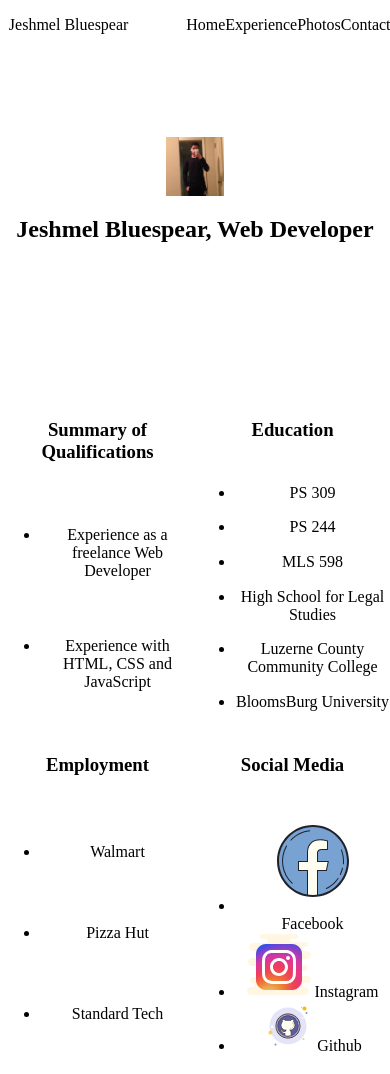
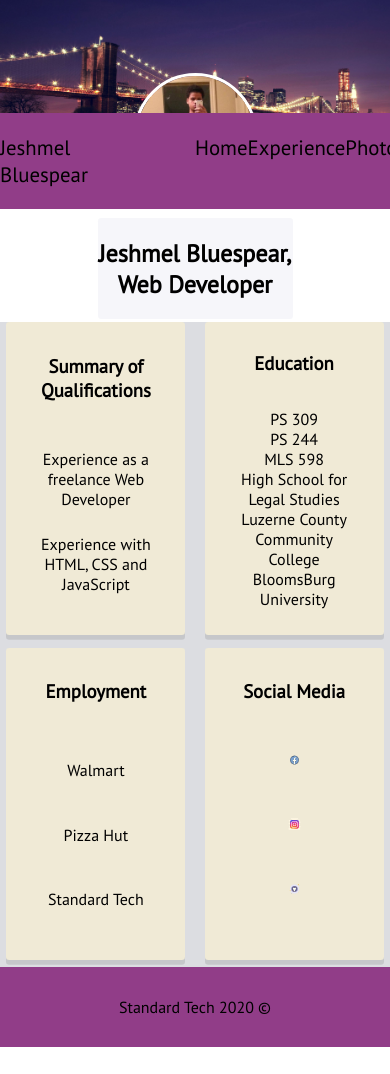
Before and after one commit to JaleelBlueSpear/Team-Tree-house-profile-resume-Page-project, a plain HTML site: page index.html in a window 390 px wide. Shown: the top 1074 px of the page. After the commit the page ends 1047 px from the top, so only its background shows below. Drawn offline with Linux system fonts and the light colour scheme.

Commit message:
finished the main css for the index.html
changed some of the layout in the css and added the styles for the css. index.html is completed. Though it is not responsive.

```diff
--- a/css/index.css
+++ b/css/index.css
@@ -1,6 +1,7 @@
 html {
   margin: 0rem;
   padding: 0rem;
+  font-family: "PT Sans", sans-serif;
 }
 
 body {
@@ -16,7 +17,7 @@ a {
 .mainPage {
   display: grid;
   grid-template-columns: 1fr;
-  grid-template-rows: 25rem 1fr 5rem;
+  grid-template-rows: 1fr 2fr 5rem;
   grid-template-areas: "header"
                        "content"
                        "footer"
@@ -24,14 +25,28 @@ a {
 
 .headerLayout {
   grid-area: header;
-  display: flex;
-  flex-direction: column;
-  justify-content: space-between;
+  display: grid;
+  grid-template-columns: 1fr;
+  grid-template-rows: 1fr 3fr 2fr;
+  grid-template-areas: "navigationLinks"
+                        "profile"
+                        "title";
+ align-items: center;
+ justify-items: center;
+}
+
+.headerStyle {
+  background-image: url("../images/BrooklynBridgebackground.jpg");
+  background-size: 100%;
+  background-repeat: no-repeat;
 }
 
 .navLayout {
+
+  grid-area: navigationLinks;
   display: flex;
   width: 100%;
+  height: auto;
   position: fixed;
   justify-content: space-around;
 }
@@ -43,18 +58,64 @@ a {
   list-style: none;
 }
 
+
+.navStyle {
+
+  background-color: #913d88;
+  font-size: 1.3rem;
+}
+
+
+.navStyle a:hover {
+  color: #FFFFFF;
+  text-decoration: underline;
+}
+
 .profileLayout {
+
+  grid-area: profile;
   height: 100%;
   display: flex;
-  flex-direction: column;
   align-items: center;
   justify-content: center;
 }
 
 .profileLayout img {
-  width: 15%;
+  width: 30%;
   height: auto;
 }
+
+.profileStyle img {
+  border: .2rem #FFFFFF solid;
+  border-radius: 50%;
+  transition: all .3s linear;
+}
+
+.profileStyle img:hover {
+  transform: scale(1.2) rotate(360deg);
+}
+
+
+
+.titleLayout {
+
+  grid-area: title;
+
+  width: 50%;
+  display: flex;
+  flex-direction: row;
+  justify-content: center;
+  text-align: center;
+}
+
+.titleStyle {
+  background-color: rgba(245, 246, 250, .9);
+  border-radius: .2rem;
+}
+
+
+
+
 
 .mainLayout {
   grid-area: content;
@@ -63,12 +124,23 @@ a {
   display: grid;
   grid-template-columns: 1fr 1fr;
   grid-template-rows: 1fr 1fr;
+  justify-items: center;
+  grid-gap: .4rem;
+
+
+}
+
+
+
+.mainStyle {
+  background-color: #dcdde1;
 }
 
 
 .cardLayout {
-  width: 100%;
-  height: 100%;
+  width: 80%;
+  height: 90%;
+  padding: .8rem;
   display: flex;
   flex-direction: column;
   justify-content: center;
@@ -83,10 +155,22 @@ a {
   text-align: center;
 }
 
+.cardStyle {
+  background: #f0ead6;
+  border-radius: .2rem;
+  box-shadow: 0 .3rem rgba(0, 0, 0, .1);
+
+}
+
+.cardStyle:hover {
+  box-shadow: 0 .3rem #913d88;
+}
+
 
 .subListLayout {
   width: 80%;
   height: 100%;
+  padding: 0px;
   display: flex;
   flex-direction: column;
   justify-content: space-around;
@@ -99,6 +183,15 @@ a {
   text-align: center;
 }
 
+.subListStyle {
+  list-style: none;
+}
+
+.subListStyle img {
+  width: 30%;
+  max-height: 30%;
+}
+
 .footerLayout {
   grid-area: footer;
   width: 100%;
@@ -107,3 +200,7 @@ a {
   justify-content: center;
   align-items: center;
 }
+
+.footerStyle {
+  background-color: #913d88;
+}
--- a/index.html
+++ b/index.html
@@ -3,9 +3,9 @@
   <head>
     <meta charset="UTF-8">
     <title>Jeshmel Bluespear Resume page</title>
+    <link href="https://fonts.googleapis.com/css?family=PT+Sans&amp;display=swap" rel="stylesheet">
     <link rel="stylesheet" href="css/index.css">
   </head>
-
   <body>
     <div class="mainPage">
       <header class="headerLayout headerStyle">
@@ -20,6 +20,8 @@
         </nav>
         <div class="profileLayout profileStyle">
           <img src="images/Jaleelimageprofile.jpg" alt="Jeshmel Bluespear">
+        </div>
+        <div class="titleLayout titleStyle">
           <h2>Jeshmel Bluespear, Web Developer</h2>
         </div>
       </header>
@@ -58,16 +60,19 @@
             <h3>Social Media</h3>
             <ul class="subListLayout subListStyle">
               <li>
-                <img src="images/facebook.svg" alt="facebook">
-                <a href="#">Facebook</a>
+                <a href="#">
+                  <img src="images/facebook.svg" alt="facebook">
+                </a>
               </li>
               <li>
-                <img src="images/instagram.svg" alt="instagram">
-                <a href="#">Instagram</a>
+                <a href="#">
+                  <img src="images/instagram.svg" alt="instagram">
+                </a>
               </li>
               <li>
-                <img src="images/github.svg" alt="github">
-                <a href="#">Github</a>
+                <a href="#">
+                  <img src="images/github.svg" alt="github">
+                </a>
               </li>
             </ul>
           </div>
```
